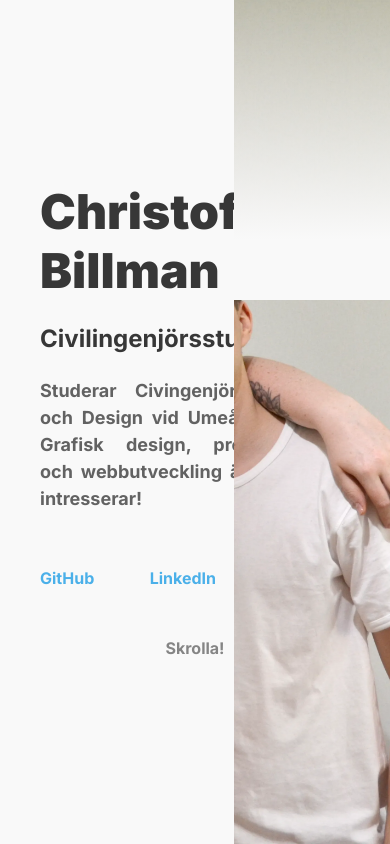
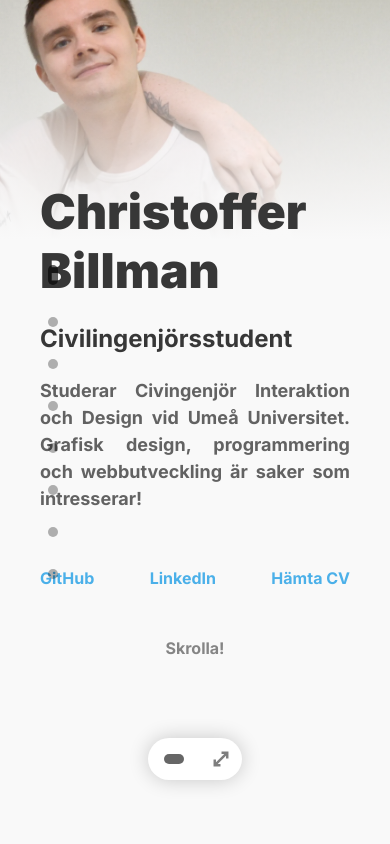
Before and after one commit to ChristofferBillman/portfolio, a React (Create React App) app: page / in a window 390 px wide. Built offline with nearby package versions, Linux system fonts and the light colour scheme.

Commit message:
fix: mobile version of fullscreen view now working (mostly)

```diff
--- a/src/App.js
+++ b/src/App.js
@@ -12,6 +12,7 @@ import './styles/Type.css';
 
 import { posts } from './data/posts';
 import { useRef } from 'react';
+import { isMobile } from './utils/util';
 
 export default function App() {
 
@@ -23,6 +24,7 @@ export default function App() {
 			{posts.map((post, index) => <Post key={index} {...post} />)}
 			<Footer />
 
+			{!isMobile() &&
 				<ScrollIndicator
 					length={posts.length + 2}
 					orientation='vertical'
@@ -36,6 +38,7 @@ export default function App() {
 						padding: '1rem'
 					}}
 				/>
+			}
 		</div >
 	);
 }
--- a/src/components/Buttons.js
+++ b/src/components/Buttons.js
@@ -1,11 +1,3 @@
-export function CrossButton({ onClick, style }) {
-	return (
-		<div className='cross-button' onClick={onClick} style={style}>
-			<img src='icons/cross.svg' alt='X' />
-		</div>
-	);
-}
-
 export function ExpandButton({ onClick }) {
 	return (
 		<div className='expand-button' onClick={onClick}>
--- a/src/components/Gallery.js
+++ b/src/components/Gallery.js
@@ -1,21 +1,16 @@
 import '../styles/Gallery.css'
 import ScrollIndicator from './ScrollIndicator'
-import { useRef, useState } from 'react'
-import { ExpandButton, ShrinkButton, CrossButton } from './Buttons'
+import { useRef } from 'react'
+import { ExpandButton, ShrinkButton } from './Buttons'
+import { isMobile } from '../utils/util'
 
-export default function Gallery({ images, isOpen, setIsOpen }) {
+export default function Gallery({ images, setIsFullscreen, isFullscreen }) {
 
 	const galleryRef = useRef(null)
 
-	const [isFullscreen, setIsFullscreen] = useState(false)
-
 	return (
-		<div className={`gallery-container ${isOpen ? 'open' : ''} ${isFullscreen ? 'gallery-fullscreen' : ''}`}>
+		<div className={`gallery ${isFullscreen ? 'gallery-fullscreen' : ''}`}>
 			<div className='gallery-controls'>
-				<CrossButton
-					onClick={() => { setIsOpen(!isOpen) }}
-					style={{ position: 'absolute', right: '20px', top: '20px', visibility: isOpen ? 'visible' : 'hidden' }}
-				/>
 				<div style={{
 					position: 'absolute',
 					right: 0,
@@ -24,7 +19,7 @@ export default function Gallery({ images, isOpen, setIsOpen }) {
 					justifyContent: 'center',
 					width: '100%',
 				}}>
-					{images.length !== 1 &&
+					{(!isMobile() || isFullscreen) &&
 						<ScrollIndicator
 							length={images.length}
 							orientation='horizontal'
@@ -39,7 +34,7 @@ export default function Gallery({ images, isOpen, setIsOpen }) {
 				</div>
 			</div>
 
-			<div className={isOpen ? 'displaynone' : 'banner-mobile-overlay'} />
+			<div className={isFullscreen ? 'displaynone' : 'banner-mobile-overlay'} />
 			<div className='images-container' ref={galleryRef}>
 				{images.map((image, index) => <img key={index} src={image} alt='gallery-img' className={`gallery-item ${isFullscreen ? 'gallery-item-fullscreen' : ''}`} />)}
 			</div>
--- a/src/components/Page.js
+++ b/src/components/Page.js
@@ -1,4 +1,5 @@
 import Gallery from './Gallery'
+import '../styles/Gallery.css'
 /*
  * The main layout of each page. Takes up the entire viewport.
  * Takes props for the image and the id of its container.
@@ -10,15 +11,8 @@ import Gallery from './Gallery'
  *
  */
 
-const galleryContainerStyle = {
-	position: 'absolute',
-	width: 'fit-content',
-	height: '100vh',
-	top: 0,
-	backgroundColor: 'var(--white)',
-	zIndex: 10000
-}
-export default function Page({ children, img, style, useGallery, galleryIsOpen, setGalleryIsOpen, contentSide, id }) {
+export default function Page({ children, img, style, useGallery, isFullscreen, setIsFullscreen, contentSide, id }) {
+
 	return (
 		<div className='layout-grid-container' id={id}>
 			<div style={style} className={contentSide === 'left' ? 'layout-grid' : 'layout-grid-right'}>
@@ -42,11 +36,15 @@ export default function Page({ children, img, style, useGallery, galleryIsOpen,
 			</div>
 
 			{useGallery && (
-				<div style={contentSide === 'left' ?
-					{ ...galleryContainerStyle, right: 0 } :
-					{ ...galleryContainerStyle, left: 0 }
-				}>
-					<Gallery images={img} isOpen={galleryIsOpen} setIsOpen={setGalleryIsOpen} />
+				<div
+					className={`gallery-container ${isFullscreen ? 'gallery-container-fullscreen' : ''}`}
+					style={contentSide === 'left' ? { right: 0 } : { left: 0 }}
+				>
+					<Gallery
+						images={img}
+						isFullscreen={isFullscreen}
+						setIsFullscreen={setIsFullscreen}
+					/>
 				</div>
 			)}
 		</div>
--- a/src/components/Post.js
+++ b/src/components/Post.js
@@ -14,7 +14,7 @@ import { isMobile } from '../utils/util';
  */
 export default function Post({ name, img, title, subtitle, body, images, ghlink, tags, year, id, link }) {
 
-	const [galleryIsOpen, setGalleryIsOpen] = useState(false)
+	const [isFullscreen, setIsFullscreen] = useState(false)
 
 	return (
 		<Page
@@ -22,8 +22,8 @@ export default function Post({ name, img, title, subtitle, body, images, ghlink,
 			img={images}
 			useGallery={true}
 			contentSide='left'
-			galleryIsOpen={galleryIsOpen}
-			setGalleryIsOpen={setGalleryIsOpen}
+			isFullscreen={isFullscreen}
+			setIsFullscreen={setIsFullscreen}
 		>
 
 			<div className='inner-content-container'>
@@ -42,7 +42,7 @@ export default function Post({ name, img, title, subtitle, body, images, ghlink,
 					{ghlink ? <a href={ghlink} target='__blank'>Källkod</a> : ''}
 					{link ? <a href={link} target='__blank'>Besök webbplats</a> : ''}
 					{isMobile() ? (
-						<p className='clickable-text nomargin' onClick={() => setGalleryIsOpen(true)}>Visa bilder</p>
+						<p className='clickable-text nomargin' onClick={() => setIsFullscreen(true)}>Visa bilder</p>
 					) : null}
 				</div>
 
--- a/src/styles/App.css
+++ b/src/styles/App.css
@@ -151,18 +151,6 @@ body {
   gap: 40px
 }
 
-.chevron-button {
-  display: flex;
-  align-items: center;
-  justify-content: center;
-  cursor: pointer;
-  background-color: var(--white);
-  border-radius: 50%;
-  width: 30px;
-  height: 30px;
-  padding: 1rem;
-}
-
 .expand-button {
   width: 10px;
   height: 10px;
@@ -183,11 +171,6 @@ body {
   transition: 200ms;
 }
 
-.chevron-button p {
-  margin-top: -10px;
-  margin-bottom: -10px;
-}
-
 .opacity-0 {
   opacity: 0;
   transition: 200ms;
--- a/src/styles/Gallery.css
+++ b/src/styles/Gallery.css
@@ -1,16 +1,25 @@
-.gallery-container {
-	height: 100%;
+.gallery {
+	height: 100vh;
 	transition-duration: 500ms;
 	width: 40vw;
+}
+
+.gallery-container {
+	position: absolute;
+	width: fit-content;
+	height: 100vh;
+	top: 0;
+	background-color: var(--white);
+	z-index: 10000;
 }
 
 .images-container {
 	display: flex;
 	flex-direction: row;
 	flex-basis: 100%;
+	height: 100%;
 	overflow-x: scroll;
 	scroll-snap-type: x mandatory;
-	height: 100%;
 }
 
 .gallery-item {
@@ -22,19 +31,29 @@
 
 .gallery-item-fullscreen {
 	object-fit: contain;
-	transition: 0s;
-}
-
-.open {
-	position: fixed;
-	top: 0;
-	left: 0;
-	z-index: 3;
-	height: 100vh;
-	transition-duration: 500ms;
 }
 
 .gallery-fullscreen {
 	width: 100vw;
 	transition-duration: 500ms;
 }
+
+@media only screen and (max-width: 768px) {
+	.gallery-container {
+		width: 100vw;
+		z-index: 1;
+	}
+
+	.gallery-container-fullscreen {
+		z-index: 1000000000;
+	}
+
+	.gallery {
+		width: 100vw;
+		height: 250px;
+	}
+
+	.gallery-fullscreen {
+		height: 100vh;
+	}
+}
--- a/src/styles/Mobile.css
+++ b/src/styles/Mobile.css
@@ -2,6 +2,7 @@
 	.layout-grid {
 		grid-template-columns: 40px auto 40px;
 		grid-template-rows: 250px 5fr;
+		background-color: var(--white);
 	}
 
 	.layout-grid-container {
@@ -33,7 +34,7 @@
 
 	.inner-content-container {
 		width: fit-content;
-		padding-top: 150px;
+		margin-top: 150px;
 		overflow-y: scroll;
 		scrollbar-width: none;
 	}
@@ -73,34 +74,6 @@
 		grid-column: 1/4;
 	}
 
-	.scroll-indicator-container {
-		left: -5px;
-		height: 50vh;
-		display: none;
-	}
-
-	.scroll-indicator-container-dark {
-		left: -5px;
-		height: 50vh;
-		display: none;
-	}
-
-	#scroll-indicator-title {
-		display: none;
-		opacity: 0;
-	}
-
-	.cross-button {
-		width: 70px;
-		height: 70px;
-		border-radius: 50%;
-		background-color: var(--white);
-		display: flex;
-		justify-content: center;
-		align-items: center;
-		cursor: pointer;
-	}
-
 	.contact-section {
 		padding-bottom: 6rem;
 	}
```
Lines whose indentation alone changed are shown as unchanged.
